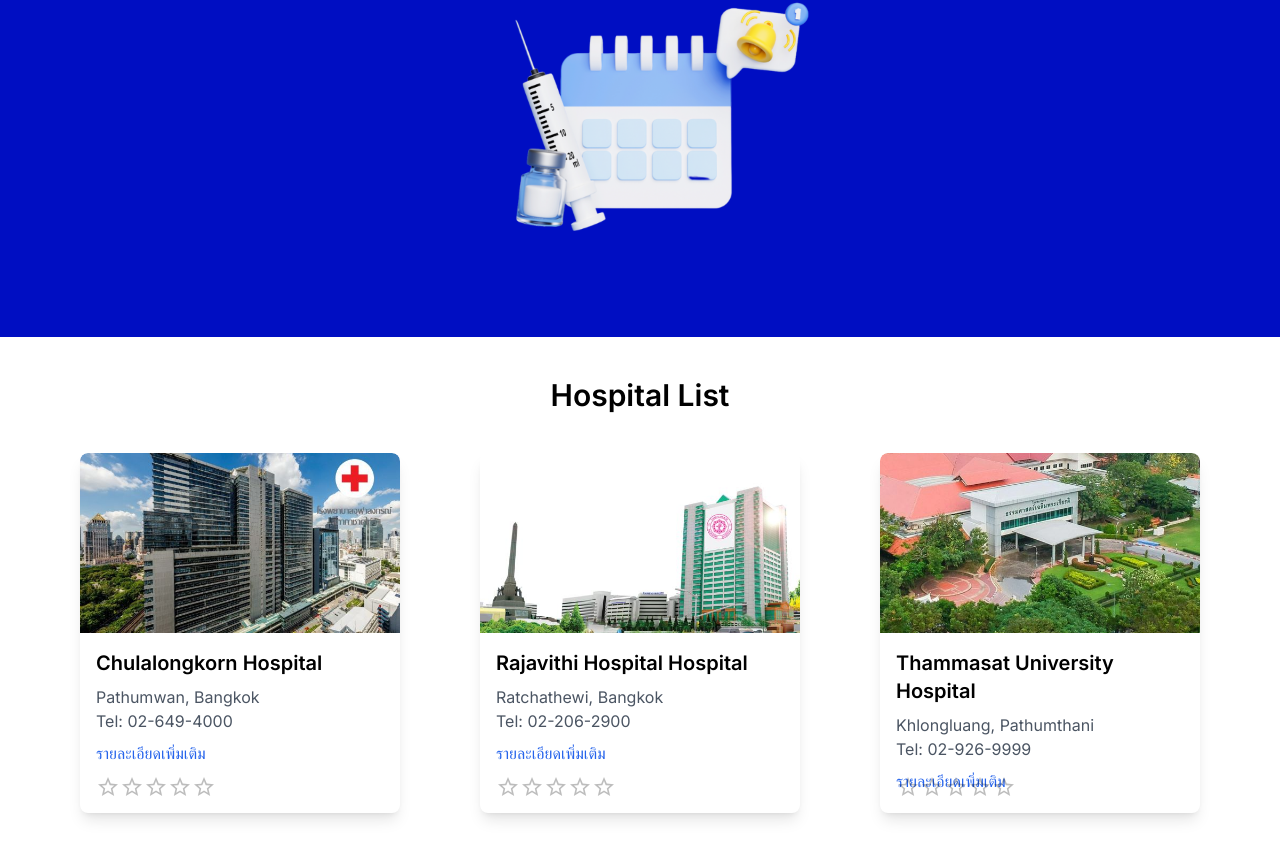
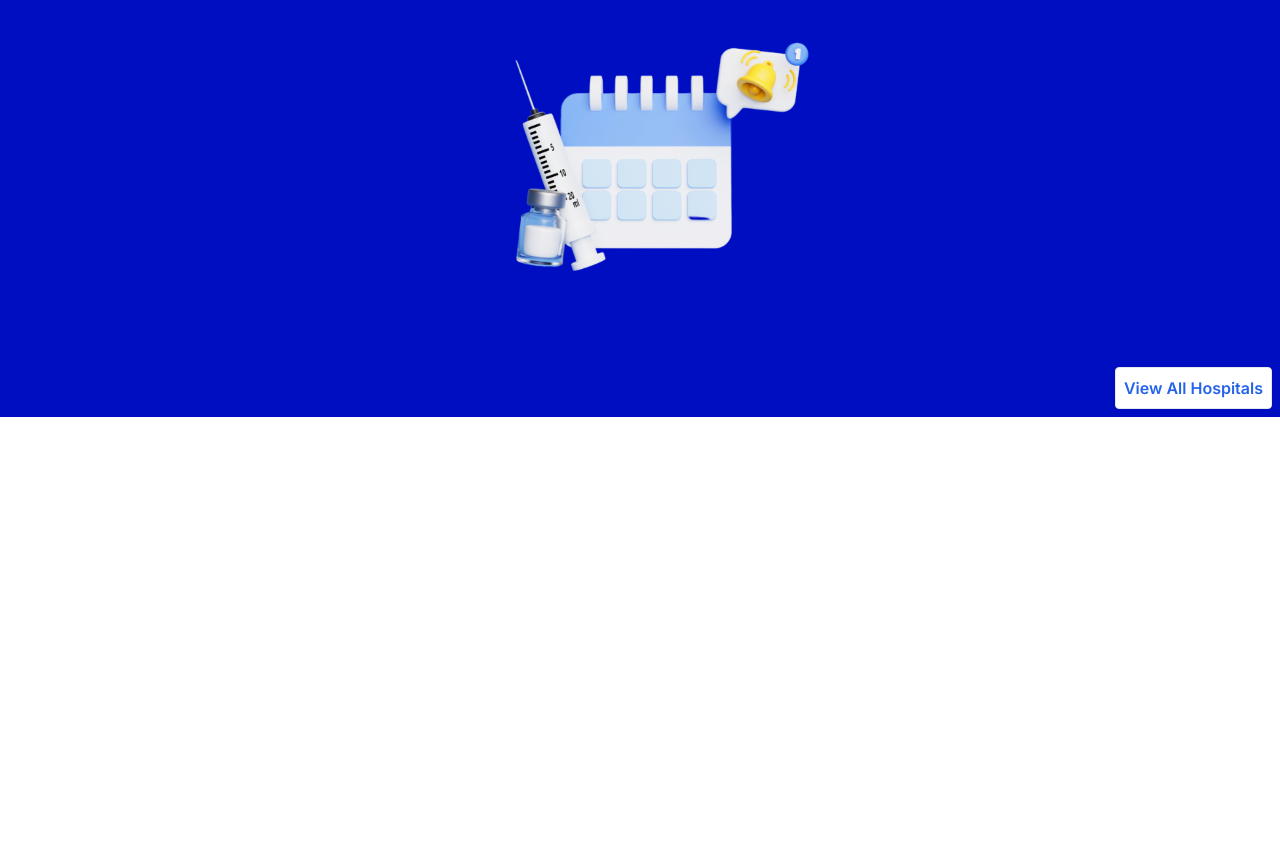
Before and after one commit to AunchisaS/VaccineBookApp, a Next.js app: page / in a window 1280 px wide. Shown: the part 285-1138 px from the top of the page. After the commit the page ends 800 px from the top, so only its background shows below. Built offline with nearby package versions, Linux system fonts and the light colour scheme.

Commit message:
Assignment 07

```diff
--- /dev/null
+++ b/src/app/(hospitalinfo)/hospital/[hid]/page.tsx
@@ -0,0 +1,38 @@
+import Image from "next/image";
+
+export default function HospitalDetailPage({
+  params,
+}: {
+  params: { hid: string };
+}) {
+  //Data
+  const mockHospital = new Map();
+  mockHospital.set("001", {
+    name: "Chulalongkorn Hospital",
+    image: "/img/chula.jpg",
+  });
+  mockHospital.set("002", {
+    name: "Rajavithi Hospital",
+    image: "/img/rajavithi.jpg",
+  });
+  mockHospital.set("003", {
+    name: "Thammasat University Hospital",
+    image: "/img/thammasat.jpg",
+  });
+
+  return (
+    <div className="text-center p-5">
+      <div className="flex flex-row my-5">
+        <Image
+          src={mockHospital.get(params.hid).image}
+          alt="Hospital Picture"
+          width={0}
+          height={0}
+          sizes="100vw"
+          className="rounded-lg w-[30%]"
+        />
+        <div className="text-md mx-5">{mockHospital.get(params.hid).name}</div>
+      </div>
+    </div>
+  );
+}
--- /dev/null
+++ b/src/app/(hospitalinfo)/hospital/page.tsx
@@ -0,0 +1,9 @@
+import CardPanel from "@/components/CardPanel";
+
+export default function Hospital() {
+  return (
+    <main className="">
+      <CardPanel />
+    </main>
+  );
+}
--- a/src/app/page.tsx
+++ b/src/app/page.tsx
@@ -1,13 +1,11 @@
-import Image from 'next/image'
-import styles from './page.module.css'
-import Banner from '@/components/Banner'
-import ProductCard from '@/components/ProductCard'
-import CardPanel from '@/components/CardPanel'
+import Image from "next/image";
+import styles from "./page.module.css";
+import Banner from "@/components/Banner";
+import ProductCard from "@/components/ProductCard";
 export default function Home() {
   return (
     <main>
-      <Banner/>
-      <CardPanel/>
+      <Banner />
     </main>
-  )
+  );
 }
--- a/src/components/Banner.tsx
+++ b/src/components/Banner.tsx
@@ -1,27 +1,47 @@
-'use client'
-import {useState} from 'react';
+"use client";
+import { useState } from "react";
 import Image from "next/image";
+import { useRouter } from "next/navigation";
 
-export default function Banner () {
-    const covers = ['/img/bg.png','/img/banner01.jpg','/img/banner02.jpg','/img/banner03.jpg']
-    const [index,setIndex]=useState(0);
+export default function Banner() {
+  const covers = [
+    "/img/bg.png",
+    "/img/banner01.jpg",
+    "/img/banner02.jpg",
+    "/img/banner03.jpg",
+  ];
+  const [index, setIndex] = useState(0);
+  const router = useRouter();
 
-    return(
-        <div className='block p-5 select-none m-0 w-screen h-[70vh] relative' onClick={() => {
-            setIndex((index + 1) % 4)
-        }}>
-            <Image src={covers[index%4]}
-            alt='cover'
+  return (
+    <div
+      className="block p-5 select-none m-0 w-screen h-[80vh] relative"
+      onClick={() => {
+        setIndex((index + 1) % 4);
+      }}
+    >
+      <Image
+        src={covers[index % 4]}
+        alt="cover"
         fill={true}
         priority
-            objectFit ='cover'
+        objectFit="cover"
       />
-            position: relative;
-
-            <div className='text-white relative top-[60px] z-20 text-center'>
+      <div className="text-white relative top-[60px] z-20 text-center">
         <h1 className="text-4xl font-semibold mb-3">Time To Vaccinate</h1>
         <h3 className="text-lg">Quick and Painless Protection</h3>
       </div>
+      <button
+        className="bg-white text-blue-600 border boarder-indigo-600 font-semibold  shadow-l
+            p-2 m-2 rounded z-20 absolute bottom-0 right-0
+            hover:bg-blue-600 hover:text-white hover:border-transparent"
+        onClick={(e) => {
+          e.stopPropagation();
+          router.push("/hospital");
+        }}
+      >
+        View All Hospitals
+      </button>
     </div>
   );
 }
--- a/src/components/CardPanel.tsx
+++ b/src/components/CardPanel.tsx
@@ -1,7 +1,20 @@
 "use client";
 import { useReducer, useState } from "react";
 import ProductCard from "./ProductCard";
+import Link from "next/link";
+
 export default function CardPanel() {
+  //Data
+  const mockHospital = [
+    { hid: "001", name: "Chulalongkorn Hospital", image: "/img/chula.jpg" },
+    { hid: "002", name: "Rajavithi Hospital", image: "/img/rajavithi.jpg" },
+    {
+      hid: "003",
+      name: "Thammasat University Hospital",
+      image: "/img/thammasat.jpg",
+    },
+  ];
+
   const ratingReducer = (
     ratingMap: Map<string, number>,
     action: { type: string; payload: { hospName: string; rating: number } }
@@ -44,36 +57,23 @@
       <div className="text-center text-3xl font-semibold my-10">
         Hospital List
       </div>
-      <div className="container mx-auto my-10 flex flex-wrap justify-center space-x-20">
-        <ProductCard
-          hospName="Chulalongkorn Hospital"
-          hospLoc="Pathumwan, Bangkok"
-          hospTel="02-649-4000"
-          hospLink="https://chulalongkornhospital.go.th/kcmh/"
-          imgSrc="/img/chula.jpg"
-          review={rating.get("Chulalongkorn Hospital") || 0}
-          onReview={onSetRating}
-        />
-
-        <ProductCard
-          hospName="Rajavithi Hospital Hospital"
-          hospLoc="Ratchathewi, Bangkok"
-          hospTel="02-206-2900"
-          hospLink="https://www.rajavithi.go.th/"
-          imgSrc="/img/rajavithi.jpg"
-          review={rating.get("Rajavithi Hospital Hospital") || 0}
-          onReview={onSetRating}
-        />
-
-        <ProductCard
-          hospName="Thammasat University Hospital"
-          hospLoc="Khlongluang, Pathumthani"
-          hospTel="02-926-9999"
-          hospLink="https://www.hospital.tu.ac.th/"
-          imgSrc="/img/thammasat.jpg"
-          review={rating.get("Thammasat University Hospital") || 0}
-          onReview={onSetRating}
-        />
+      <div className="container mx-auto my-10 flex flex-wrap justify-center gap-8">
+        {mockHospital.map((hospital) => (
+          <Link
+            href={`/hospital/${hospital.hid}`}
+            className="w-full md:w-1/2 lg:w-1/4 px-4"
+          >
+            <ProductCard
+              hospName={hospital.name}
+              imgSrc={hospital.image}
+              review={
+                rating.has(hospital.name) ? rating.get(hospital.name)! : 0
+              }
+              onReview={onSetRating}
+              onRemove={onRemove}
+            />
+          </Link>
+        ))}
       </div>
 
       <div className="my-8">
--- a/src/components/InteractiveCard.tsx
+++ b/src/components/InteractiveCard.tsx
@@ -1,20 +1,25 @@
-'use client'
-export default function InteractiveCard({children}:{children:React.ReactNode}){
-    function onCardMouseAction(event:React.SyntheticEvent){
-        if(event.type=='mouseover'){
-            event.currentTarget.classList.remove('shadow-lg','bg-white')
-            event.currentTarget.classList.add('shadow-2xl','bg-neutral-200')
-        }
-        else{
-            event.currentTarget.classList.remove('shadow-2xl', 'bg-neutral-200')
-            event.currentTarget.classList.add('shadow-lg','bg-white')
-        }
+"use client";
+export default function InteractiveCard({
+  children,
+}: {
+  children: React.ReactNode;
+}) {
+  function onCardMouseAction(event: React.SyntheticEvent) {
+    if (event.type == "mouseover") {
+      event.currentTarget.classList.remove("shadow-lg", "bg-white");
+      event.currentTarget.classList.add("shadow-2xl", "bg-neutral-200");
+    } else {
+      event.currentTarget.classList.remove("shadow-2xl", "bg-neutral-200");
+      event.currentTarget.classList.add("shadow-lg", "bg-white");
     }
-    return (
-        <div className="w-1/4 h-[360px] rounded-lg shadow-lg bg-white overflow-hidden"
-        onMouseOver={(e)=>onCardMouseAction(e)}
-        onMouseOut={(e)=>onCardMouseAction(e)}>
-            {children}
-        </div>
-    );
+  }
+  return (
+    <div
+      className="w-full h-[360px] rounded-lg shadow-lg bg-white overflow-hidden"
+      onMouseOver={(e) => onCardMouseAction(e)}
+      onMouseOut={(e) => onCardMouseAction(e)}
+    >
+      {children}
+    </div>
+  );
 }
--- a/src/components/ProductCard.tsx
+++ b/src/components/ProductCard.tsx
@@ -1,38 +1,47 @@
-import Link from 'next/link';
-import Image from 'next/image';
-import InteractiveCard from './InteractiveCard';
-import Rating from '@mui/material/Rating';
+import Link from "next/link";
+import Image from "next/image";
+import InteractiveCard from "./InteractiveCard";
+import Rating from "@mui/material/Rating";
 
-
-export default function ProductCard({ hospName, hospLoc, hospTel, hospLink, imgSrc,review,onReview }
-    : { hospName: string, hospLoc: string, hospTel: string, hospLink: string, imgSrc: string, review :number,onReview:Function }) {
-
-
+export default function ProductCard({
+  hospName,
+  imgSrc,
+  review,
+  onReview,
+  onRemove,
+}: {
+  hospName: string;
+  imgSrc: string;
+  review: number;
+  onReview: Function;
+  onRemove: Function;
+}) {
   return (
     <InteractiveCard>
       <div className="w-full h-[50%] relative rounded-t-lg">
         <Image
           src={imgSrc}
-                    alt='Product Picture'
-                    fill ={true}
+          alt="Product Picture"
+          fill={true}
           className="object-cover rounded-t-lg"
         />
       </div>
       <div className="w-full h-[35%] p-4">
         <h4 className="text-xl font-semibold mb-2">{hospName}</h4>
-                <p className="text-gray-600">{hospLoc}</p>
-                <p className="text-gray-600">Tel: {hospTel}</p>
-                <div className="mt-2">
-                    <Link href={hospLink} className="text-blue-600 hover:underline">รายละเอียดเพิ่มเติม</Link>
       </div>
-            </div>
-            <div className='w-full h-[10%] p-4'>
-                <Rating name="no-value" value={review}
-                onChange={(e,newValue)=>{
-                    e.stopPropagation();
-                    onReview(hospName,newValue)
-                }} />
-
+      <div className="w-full h-[10%] p-4">
+        <Rating
+          value={review}
+          onClick={(e) => e.stopPropagation()}
+          onChange={(e, newValue) => {
+            if (newValue === null) {
+              onRemove(hospName);
+            } else {
+              onReview(hospName, newValue);
+            }
+            e.preventDefault();
+          }}
+        />
       </div>
     </InteractiveCard>
   );
```
Lines whose indentation alone changed are shown as unchanged.
